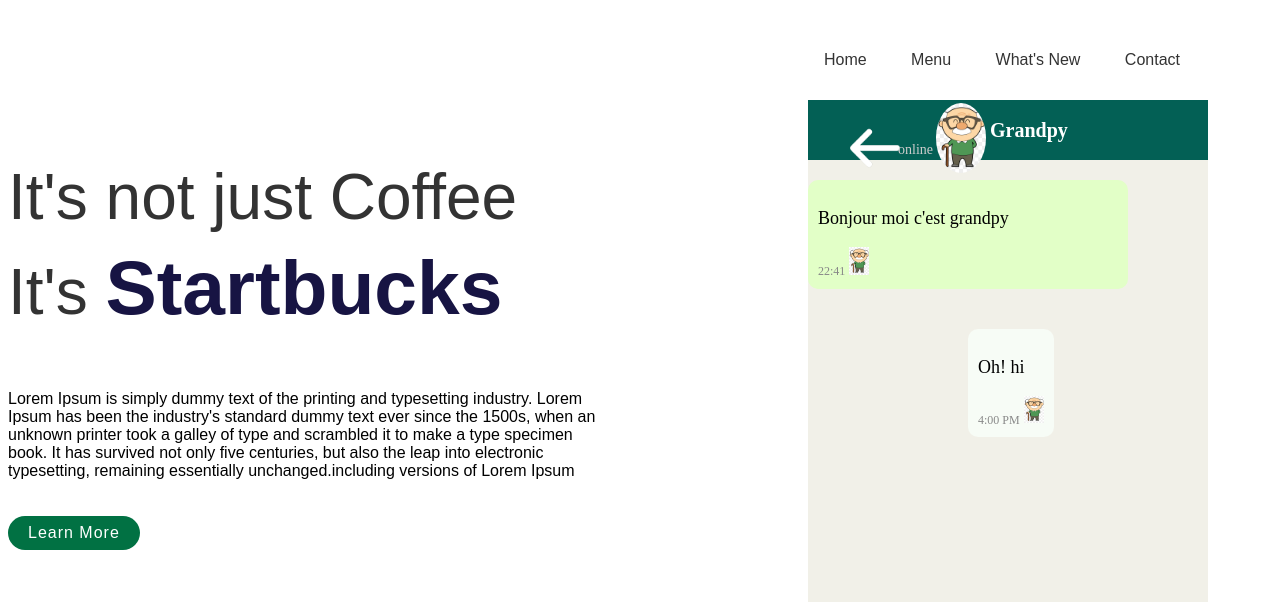
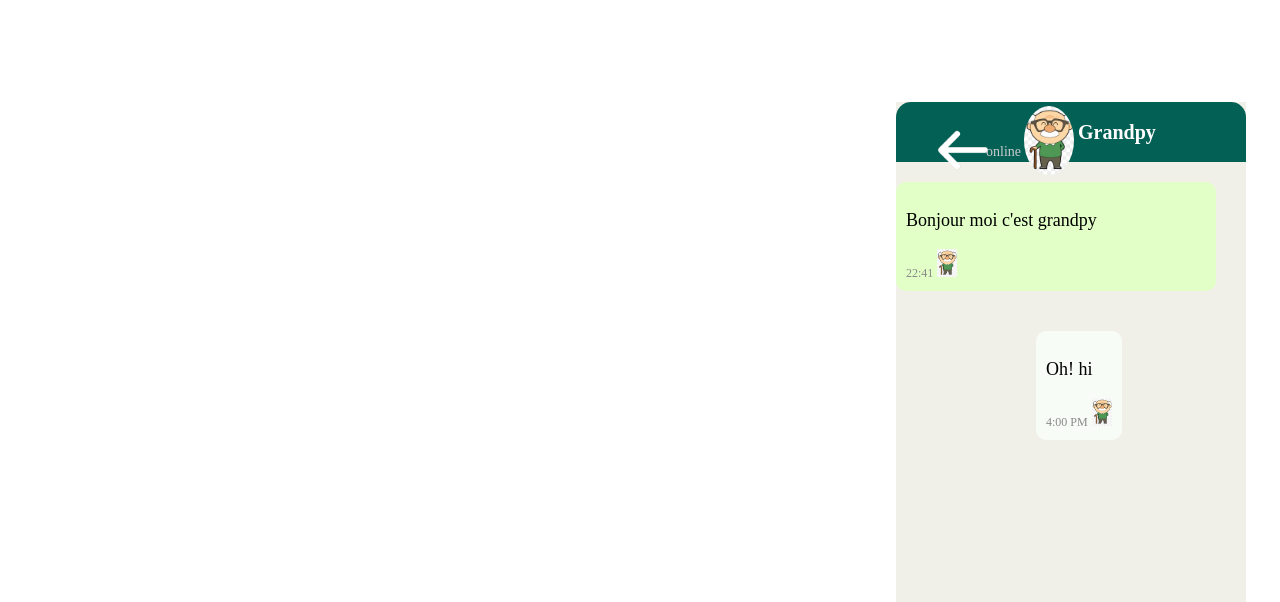
Before and after one commit to mavamalonga/grandpy-bot, a Flask app: page / in a window 1280 px wide. Shown: the top 602 px of the page. Run offline with Flask 2, Linux system fonts and the light colour scheme; some libraries are stand-ins or nearby versions.

Commit message:
update UI chatbox

```diff
--- a/app/static/css/chatbox.css
+++ b/app/static/css/chatbox.css
@@ -1,8 +1,20 @@
+#map {
+  height: 20%;
+  width: 20%;
+
+}
+
+html,
+body {
+  height: 100%;
+  margin: 0;
+  padding: 0;
+}
+
 .container {
-	width: 400px;
-	height: 500px;
-	margin-left: 200px;
-
+	width: 350px;
+	height: 400px;
+	margin: 8% 70%;
 }
 
 .chat {
@@ -10,9 +22,13 @@
 	flex-direction: column;
 	height: 80vh;
 	background: #f1f0e8;
+	border-bottom-left-radius: 15px;
+	border-bottom-right-radius: 15px;
+
 }
 
 .profile {
+
 	width: 100%;
 	background: #036055;
 	display: flex;
@@ -20,6 +36,8 @@
 	height: 60px;
 	padding-left: 0px 10px;
 	position: relative;
+	border-top-left-radius: 15px;
+	border-top-right-radius: 15px;
 
 }
 
--- a/app/static/css/style.css
+++ /dev/null
@@ -1,5 +0,0 @@
-section
-{
-	display: flex;
-	margin-top: 100px;
-}
--- a/app/static/css/textbox.css
+++ /dev/null
@@ -1,78 +0,0 @@
-@import url('https://fonts.googleapis.com/css?family=Poppins: 200, 300, 400, 500, 600, 700, 800, 900&display=swap');
-
-header
-{
-	box-sizing: border-box;
-	font-family: sans-serif;
-	padding: 0;
-	margin: 0;
-	box-sizing: border-box;
-	font-family: sans-serif;
-	position: absolute;
-	top: 0;
-	left: 0;
-	width: 100%;
-	padding: 20px 100px;
-	display: flex;
-	justify-content: space-between;
-	align-items: center;
-}
-header .logo
-{
-	position: relative;
-	max-width: 80px;
-	width: 80px;
-	height: 80px;
-}
-header ul li
-{
-	list-style: none;
-	display: inline;
-}
-
-header ul li a
-{
-	color: #333;
-	font-weight: 400;
-	margin-left: 40px;
-	text-decoration: none;
-}
-
-
-.textBox
-{
-	box-sizing: border-box;
-	font-family: sans-serif;
-	padding: 0;
-	margin: 0 ;
-	box-sizing: border-box;
-	font-family: sans-serif;
-	position: relative;
-	max-width: 600px;
-}
-.textBox h2
-{
-	color: #333;
-	font-size: 4em;
-	line-height: 1.4em;
-	font-weight: 500;
-}
-.textBox h2 span
-{
-	color:  #171443;
-	font-size: 1.2em;
-	font-weight: 900;
-
-}
-.textBox a
-{
-	display: inline-block;
-	margin-top: 20px;
-	padding: 8px 20px;
-	background: #017143;
-	color: #fff;
-	border-radius: 40px;
-	font-weight: 500;
-	letter-spacing: 1px;
-	text-decoration: none;
-}
--- a/app/static/js/ajax.js
+++ b/app/static/js/ajax.js
@@ -115,5 +115,17 @@
 
 };
 
+
 const send = document.getElementsByClassName('send')[0];
 send.addEventListener('click', makeRequest);
+
+
+
+let map;
+
+function initMap() {
+  map = new google.maps.Map(document.getElementById("map"), {
+    center: { lat: -34.397, lng: 150.644 },
+    zoom: 8,
+  });
+}
--- a/app/templates/index.html
+++ b/app/templates/index.html
@@ -2,27 +2,11 @@
 <html lang="fr">
 <head>
 	<meta charset="utf-8">
-	<title>Whatsapp UI</title>
-	 <link rel="stylesheet" type="text/css" href="{{ url_for('static', filename='css/textbox.css') }}"/>
+	<title>Papy-bot UI</title>
+	 <script src="https://polyfill.io/v3/polyfill.min.js?features=default"></script>
 	 <link rel="stylesheet" type="text/css" href="{{ url_for('static', filename='css/chatbox.css') }}"/>
-	 <link rel="stylesheet" type="text/css" href="{{ url_for('static', filename='css/style.css') }}"/>
 </head>
 <body>
-	<header>
-		<a href="#" class="logo"><img src=""></a>
-		<ul>
-			<li><a href="#">Home</a></li>
-			<li><a href="#">Menu</a></li>
-			<li><a href="#">What's New</a></li>
-			<li><a href="#">Contact</a></li>
-		</ul>
-	</header>
-	<section>
-	<div class="textBox">
-				<h2>It's not just Coffee<br>It's <span>Startbucks</span></h2>
-				<p>Lorem Ipsum is simply dummy text of the printing and typesetting industry. Lorem Ipsum has been the industry's standard dummy text ever since the 1500s, when an unknown printer took a galley of type and scrambled it to make a type specimen book. It has survived not only five centuries, but also the leap into electronic typesetting, remaining essentially unchanged.including versions of Lorem Ipsum</p>
-				<a href="#">Learn More</a>
-	</div>
 	<div class="container">
 		<div class="chat">
 			<div class="chat-header">
@@ -69,13 +53,10 @@
 			<script type="text/javascript" src="{{ url_for('static', filename='js/ajax.js') }}"></script>
 		</div>
 	</div>
-	</section>
-	<footer>
-		<ul class="sci">
-			<li><a href="#"><img src="http://127.0.0.1:5000/static/img/linkedin.png"></li>
-			<li><a href="http://127.0.0.1:5000/static/img/github.png"><img src="#"></li>
-			<li><a href="#"><img src="http://127.0.0.1:5000/static/img/insta.png"></li>
-		</ul>
-	</footer>
+	<div id="map"></div>
+	<script
+      src="https://maps.googleapis.com/maps/api/js?key=AIzaSyBPVY4xR4HORtJ25RoIVU3ztlJt_uzvprQ&callback=initMap&libraries=&v=weekly"
+      async
+    ></script>
 </body>
 </html>
```
